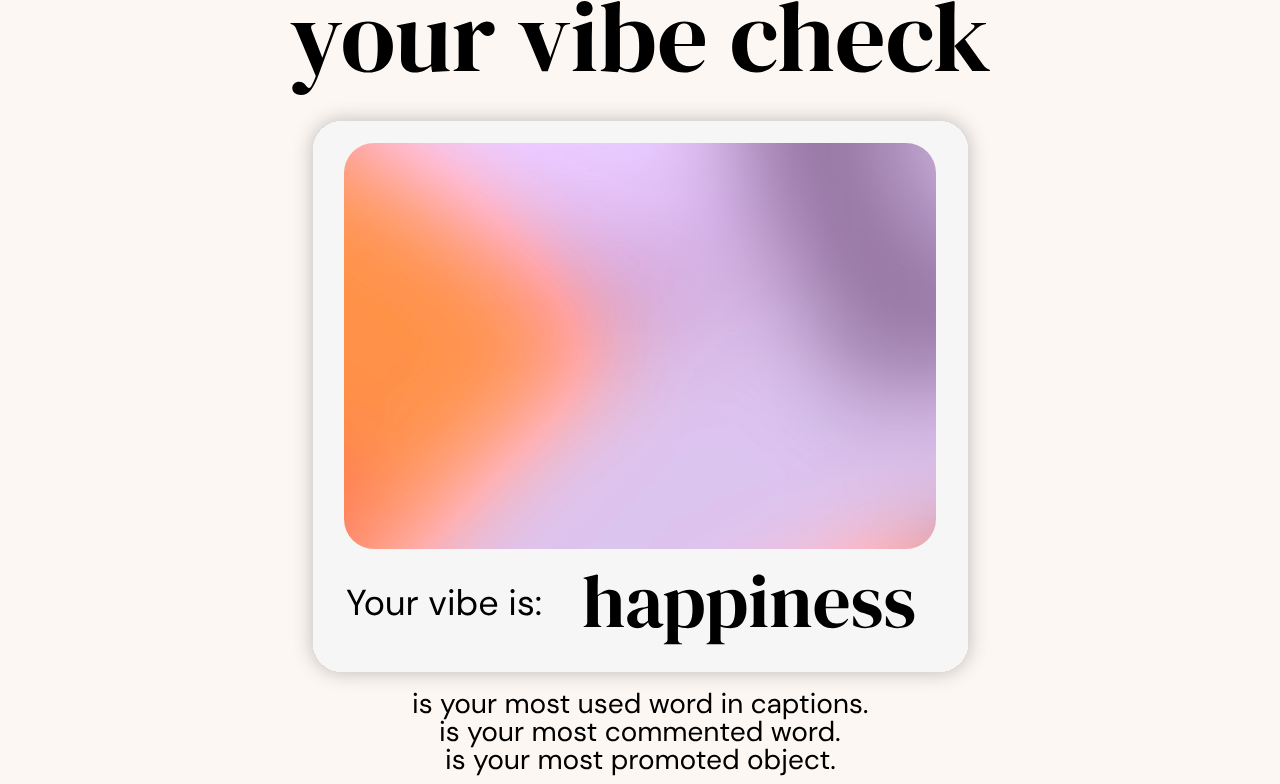
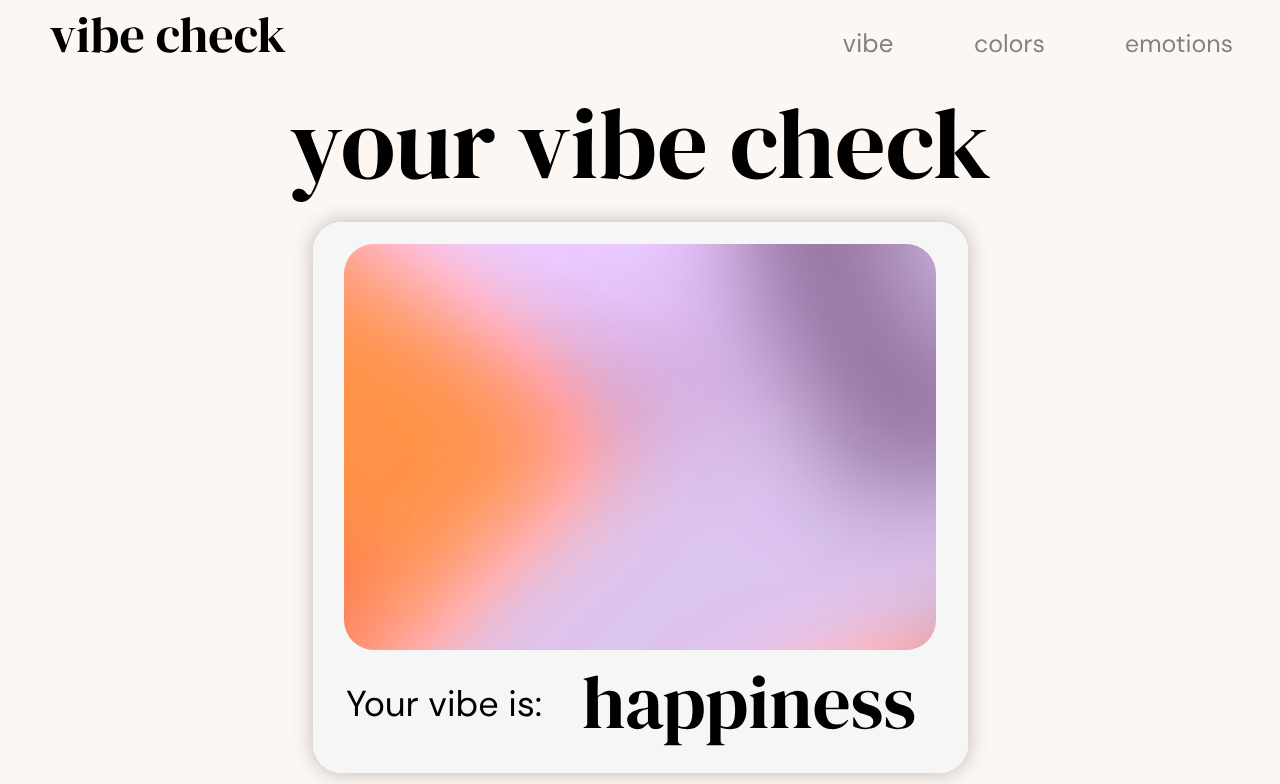
Before and after one commit to ipekgoktan/VibeCheck, a React (Create React App) app in the folder frontend/vibecheck/: page /VibesPage in a window 1280 px wide. Shown: the top 784 px of the page. Built offline with nearby package versions, Linux system fonts and the light colour scheme.

Commit message:
changing EVERYTHING for smaller website

```diff
--- a/frontend/vibecheck/src/pages/ColorsPage.js
+++ b/frontend/vibecheck/src/pages/ColorsPage.js
@@ -28,29 +28,15 @@ function ColorsPage() {
             <Link to={'/VibesPage'}>
               <img src={vibe} className="EmotionsPage-items" />
             </Link>
-            <Link to={'/LikesPage'}>
-              <img src={likes} className="EmotionsPage-items" />
+            <Link to={'/ColorsPage'}>
+              <img src={colors} className="EmotionsPage-ListItems" />
             </Link>
-            <Link to={'/CommentsPage'}>
-              <img src={comments} className="EmotionsPage-items" />
-            </Link>
-            <Link to={'/ColorsPage'}>
-              <img src={engagement} className="EmotionsPage-items" />
+            <Link to={'/EmotionsPage'}>
+              <img src={emotions} className="EmotionsPage-ListItems" />
             </Link>
         </div>
 
         <header className="EmotionsPage-header" >
-          <div id="menuList" >
-            <Link to={'/ColorsPage'}>
-              <img src={colors} className="EmotionsPage-ListItems" />
-            </Link>
-            <Link to={'/ObjectsPage'}>
-              <img src={objects} className="EmotionsPage-ListItems" />
-            </Link>
-            <Link to={'/EmotionsPage'}>
-              <img src={emotions} className="EmotionsPage-ListItems" />
-            </Link>
-          </div>
 
           <div id="list">
             <div id="leftbar">
--- a/frontend/vibecheck/src/pages/EmotionsPage.js
+++ b/frontend/vibecheck/src/pages/EmotionsPage.js
@@ -30,32 +30,17 @@ function EmotionsPage() {
             <Link to={'/VibesPage'}>
               <img src={vibe} className="EmotionsPage-items" />
             </Link>
-            <Link to={'/LikesPage'}>
-              <img src={likes} className="EmotionsPage-items" />
+            <Link to={'/ColorsPage'}>
+              <img src={colors} className="EmotionsPage-ListItems" />
             </Link>
-            <Link to={'/CommentsPage'}>
-              <img src={comments} className="EmotionsPage-items" />
-            </Link>
-            <Link to={'/ColorsPage'}>
-              <img src={engagement} className="EmotionsPage-items" />
+            <Link to={'/EmotionsPage'}>
+              <img src={emotions} className="EmotionsPage-ListItems" />
             </Link>
         </div>
 
 
 
         <header className="EmotionsPage-header" >
-        <div id="menuList" >
-          <Link to={'/ColorsPage'}>
-            <img src={colors} className="EmotionsPage-ListItems" />
-          </Link>
-          <Link to={'/ObjectsPage'}>
-            <img src={objects} className="EmotionsPage-ListItems" />
-          </Link>
-          <Link to={'/EmotionsPage'}>
-            <img src={emotions} className="EmotionsPage-ListItems" />
-          </Link>
-        </div>
-
         <div id="list">
           <div id="leftbar">
             <img src={ChangeYourVibes} className="EmotionsPage-leftBarItems" />
--- a/frontend/vibecheck/src/pages/VibesPage.css
+++ b/frontend/vibecheck/src/pages/VibesPage.css
@@ -12,4 +12,5 @@
     justify-content: center;
     font-size: calc(10px + 2vmin);
     color: white;
+    margin-top: 50px;
 }
--- a/frontend/vibecheck/src/pages/VibesPage.js
+++ b/frontend/vibecheck/src/pages/VibesPage.js
@@ -1,4 +1,5 @@
 import './VibesPage.css';
+import './EmotionsPage.css';
 import YourVibeCheck from './../images/VibesPics/YourVibeCheck.svg'
 import VibePicture from './../images/VibesPics/VibePicture.svg'
 import MostCaptions from './../images/VibesPics/MostCaptions.svg'
@@ -6,16 +7,33 @@ import MostCommented from './../images/VibesPics/MostCommented.svg'
 import MostPromoted from './../images/VibesPics/MostPromoted.svg'
 import Analyze from './../images/VibesPics/Analyze.svg'
 import resume from './../images/VibesPics/resume.svg'
+import VibeCheck from './../images/EmotionsPics/navbar/VibeCheck.svg'
+import vibe from './../images/EmotionsPics/navbar/vibe.svg'
+import emotions from './../images/ColorsPics/menu/emotions.svg'
+import colors from './../images/EmotionsPics/menu/colors.svg'
+
 import {Link } from "react-router-dom";
 
 
 function VibesPage() {
     return (
       <div className="VibesPage">
+        <div id="list">
+          <Link to={'/VibesPage'}>
+            <img src={VibeCheck} className="EmotionsPage-logo" />
+          </Link>
+            <Link to={'/VibesPage'}>
+              <img src={vibe} className="EmotionsPage-items" />
+            </Link>
+            <Link to={'/ColorsPage'}>
+              <img src={colors} className="EmotionsPage-ListItems" />
+            </Link>
+            <Link to={'/EmotionsPage'}>
+              <img src={emotions} className="EmotionsPage-ListItems" />
+            </Link>
+        </div>
         <header className="VibesPage-header">
-          <Link to={'/VibesPage'}>
-            <img src={YourVibeCheck} className="VibesPage-items" />
-          </Link>
+          <img src={YourVibeCheck} className="VibesPage-items" />
           <img src={VibePicture} className="VibesPage-items" />
           <img src={MostCaptions} className="VibesPage-items" />
           <img src={MostCommented} className="VibesPage-items" />
```
